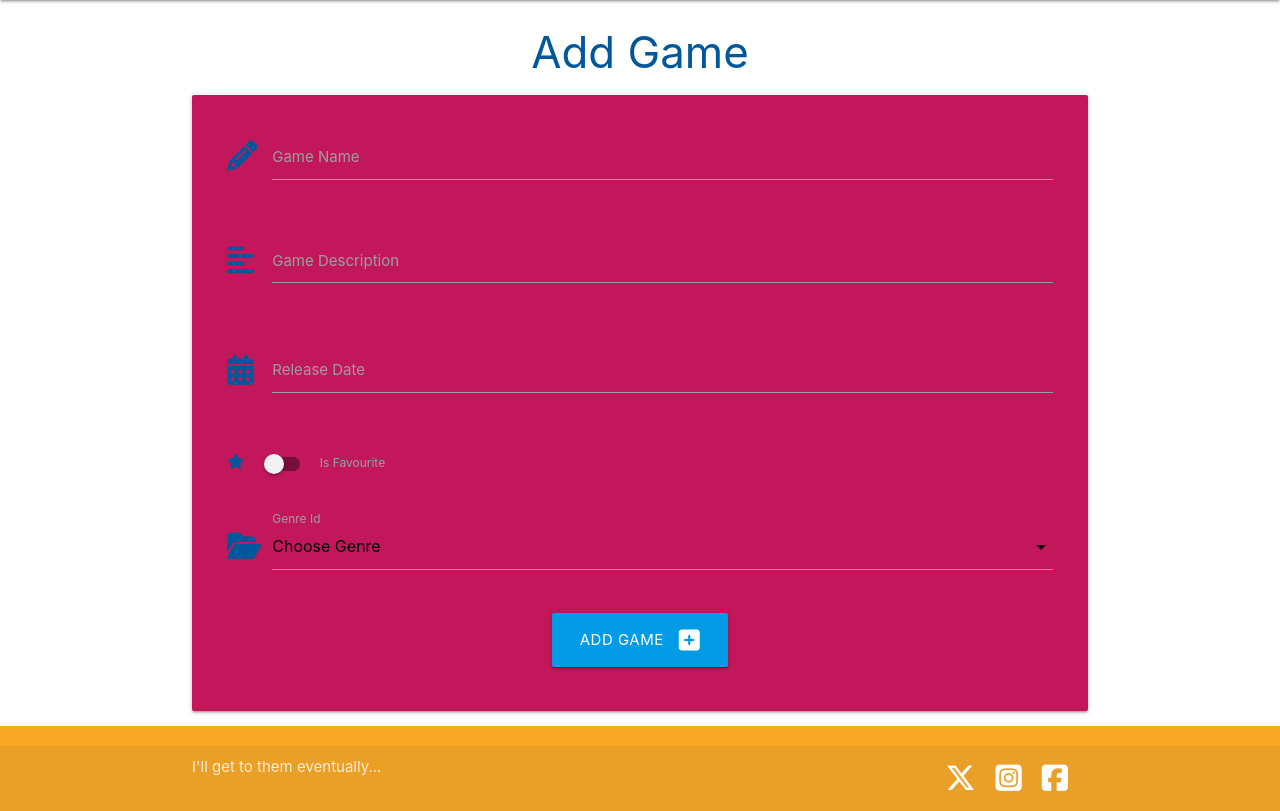
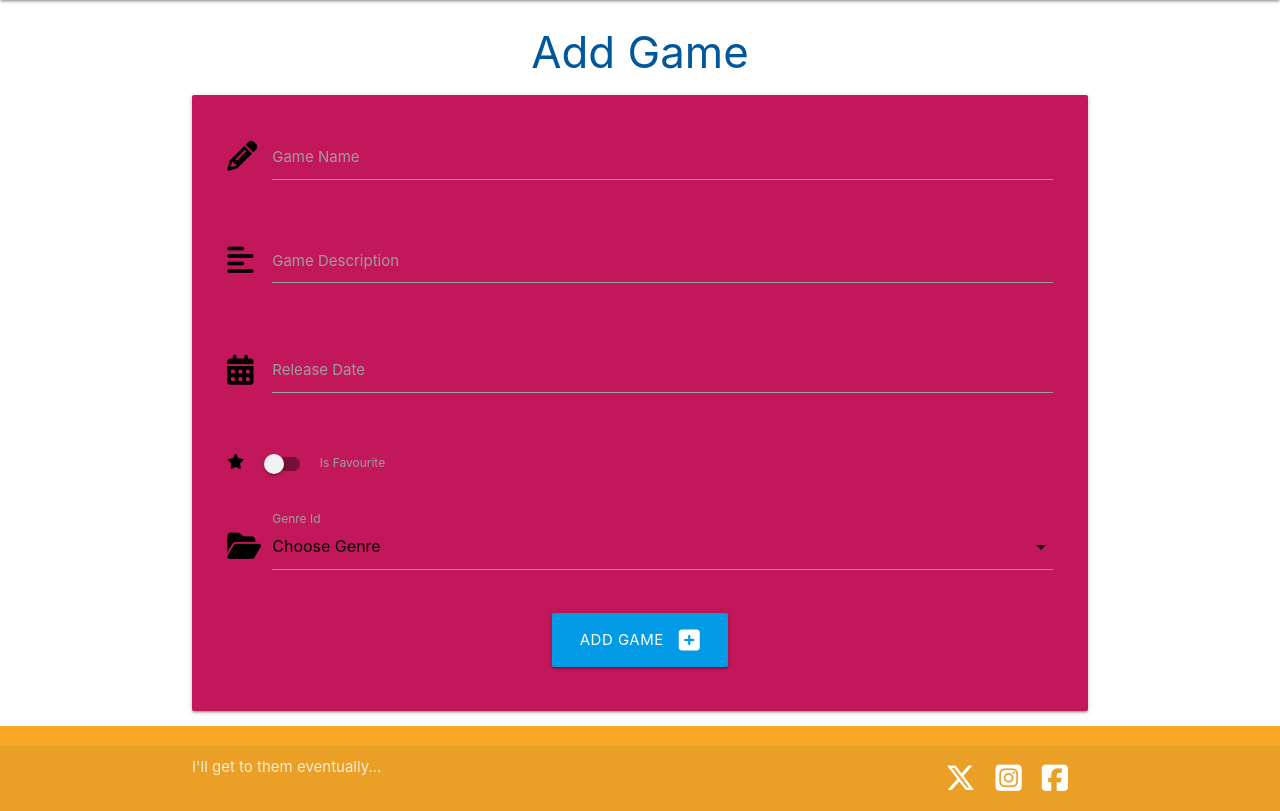
Before and after one commit to Travyssm/game-backlog-p, a Flask app: page /add_game in a window 1280 px wide. Shown: the part 64-875 px from the top of the page. Run offline with Flask 3, Linux system fonts and the light colour scheme; data that the repository does not hold is empty; some libraries are stand-ins or nearby versions.

Commit message:
updated readme and uploaded images

```diff
--- a/gamebacklog/templates/add_game.html
+++ b/gamebacklog/templates/add_game.html
@@ -8,7 +8,7 @@
         <!-- game_name -->
         <div class="row">
             <div class="input-field col s12 black-text">
-                <i class="fas fa-pencil-alt prefix light-blue-text text-darken-4"></i>
+                <i class="fas fa-pencil-alt prefix"></i>
                 <input id="game_name" name="game_name" minlength="2" maxlength="50" type="text" class="validate" required>
                 <label for="game_name">Game Name</label>
             </div>
@@ -16,7 +16,7 @@
         <!-- game_description -->
         <div class="row">
             <div class="input-field col s12">
-                <i class="fas fa-align-left prefix light-blue-text text-darken-4"></i>
+                <i class="fas fa-align-left prefix black-text"></i>
                 <textarea id="game_description" name="game_description" minlength="5" maxlength="500SS"
                     type="text" class=" materialize-textarea validate" required></textarea>
                 <label for="game_description">Game Description</label>
@@ -25,7 +25,7 @@
         <!-- release_date -->
         <div class="row">
             <div class="input-field col s12">
-                <i class="fas fa-calendar-alt prefix light-blue-text text-darken-4"></i>
+                <i class="fas fa-calendar-alt prefix black-text"></i>
                 <input id="release_date" name="release_date" type="text" class="datepicker validate" required>
                 <label for="release_date">Release Date</label>
             </div>
@@ -34,7 +34,7 @@
         <div class="row">
             <div class="input-field col s12">
                 <div class="switch">
-                    <i class="fa-solid fa-star light-blue-text text-darken-4"></i>
+                    <i class="fa-solid fa-star black-text"></i>
                     <label for="is_favourite">
                         <input id="is_favourite" name="is_favourite" type="checkbox">
                         <span class="lever"></span>
@@ -46,7 +46,7 @@
         <!-- genre_id -->
         <div class="row">
             <div class="input-field col s12">
-                <i class="fas fa-folder-open prefix light-blue-text text-darken-4"></i>
+                <i class="fas fa-folder-open prefix black-text"></i>
                 <select name="genre_id" id="genre_id" class="validate" required>
                     <option value="" disabled selected>Choose Genre</option>
                     {% for genre in genres %}
--- a/gamebacklog/templates/base.html
+++ b/gamebacklog/templates/base.html
@@ -11,7 +11,7 @@
 <body>
     <header>
         <!-- top navbar -->
-        <nav class="yellow darken-1">
+          <nav class="yellow darken-1">
             <div class="nav-wrapper">
               <a href="{{ url_for('home') }}" class="brand-logo pink-text text-accent-2">Game Backlog</a>
               <a href="#" data-target="mobile-demo" class="sidenav-trigger"><i class="fas fa-bars"></i></a>
```
Also changed, not shown: README.md, 9 other files.
